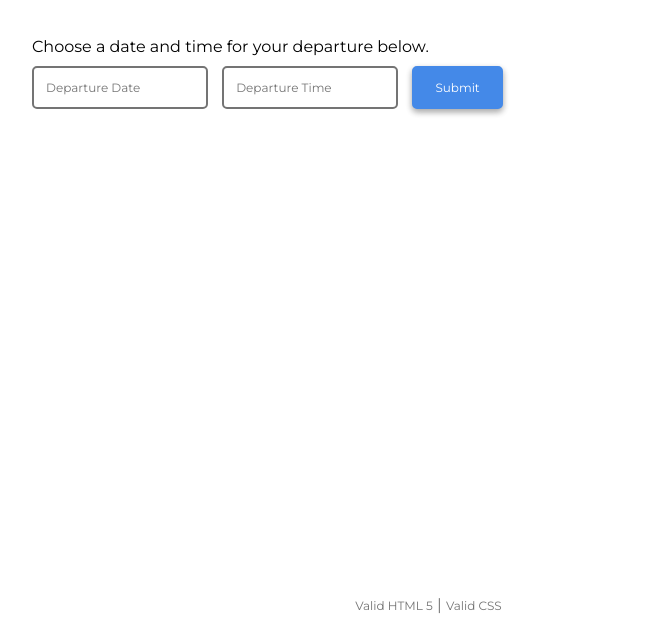
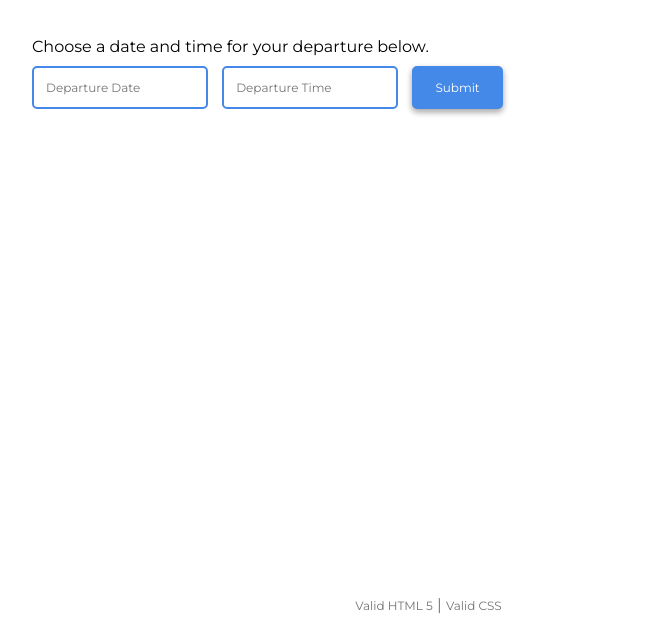
Before and after one commit to mavillas/ex5, a plain HTML site: page index.html in a window 1280 px wide. Shown: the part 166-800 px from the top of the page, without its empty margins (208-876 px from the left). Drawn offline with nearby package versions, Linux system fonts and the light colour scheme.

Commit message:
form color change

```diff
--- a/ex5.css
+++ b/ex5.css
@@ -31,7 +31,7 @@ form input {
     color: black;
     font-size: 12px;
     border-radius: 5px;
-    border: 2px solid #747474;
+    border: 2px solid rgb(68, 137, 232);;
 }
 
 form input:hover {
```
